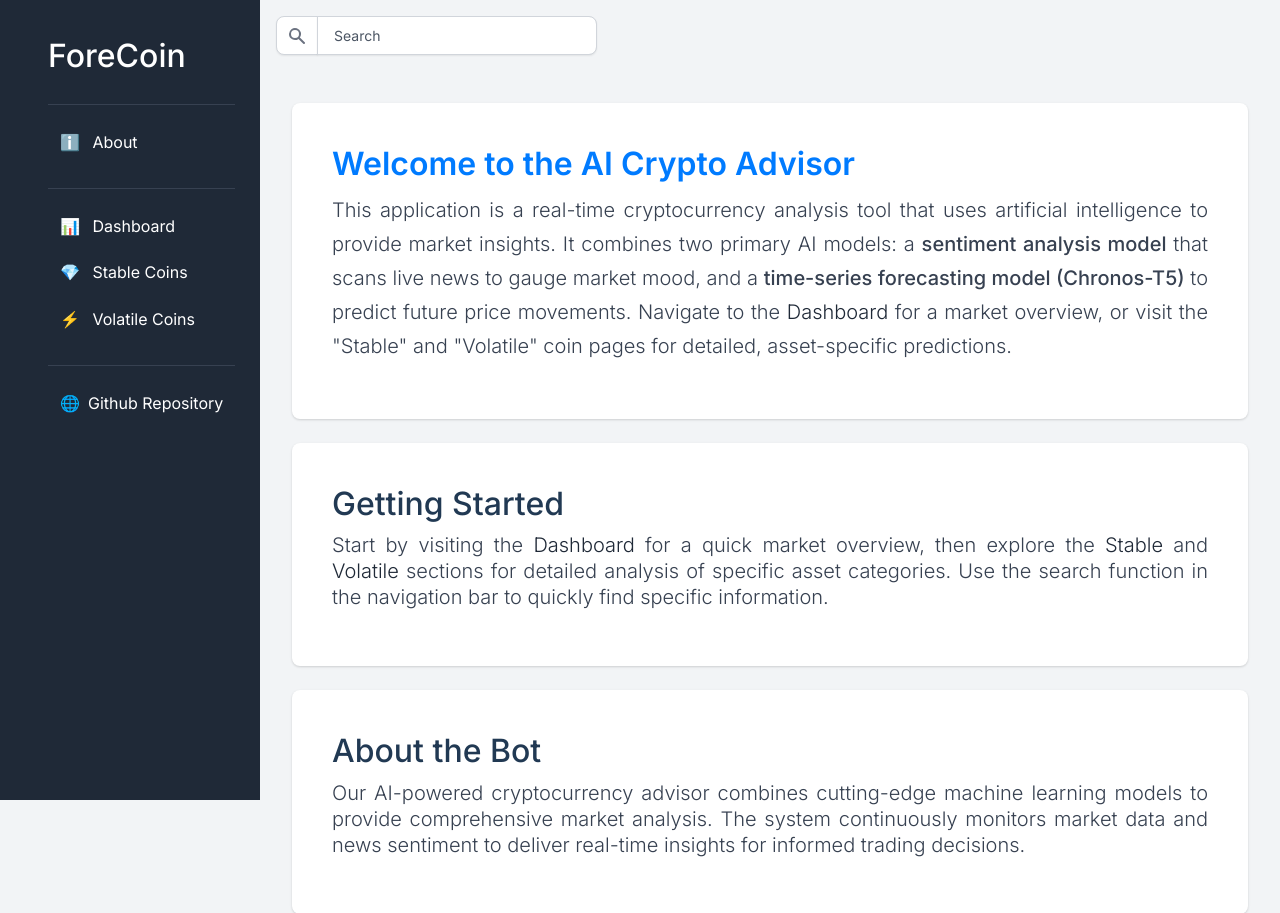
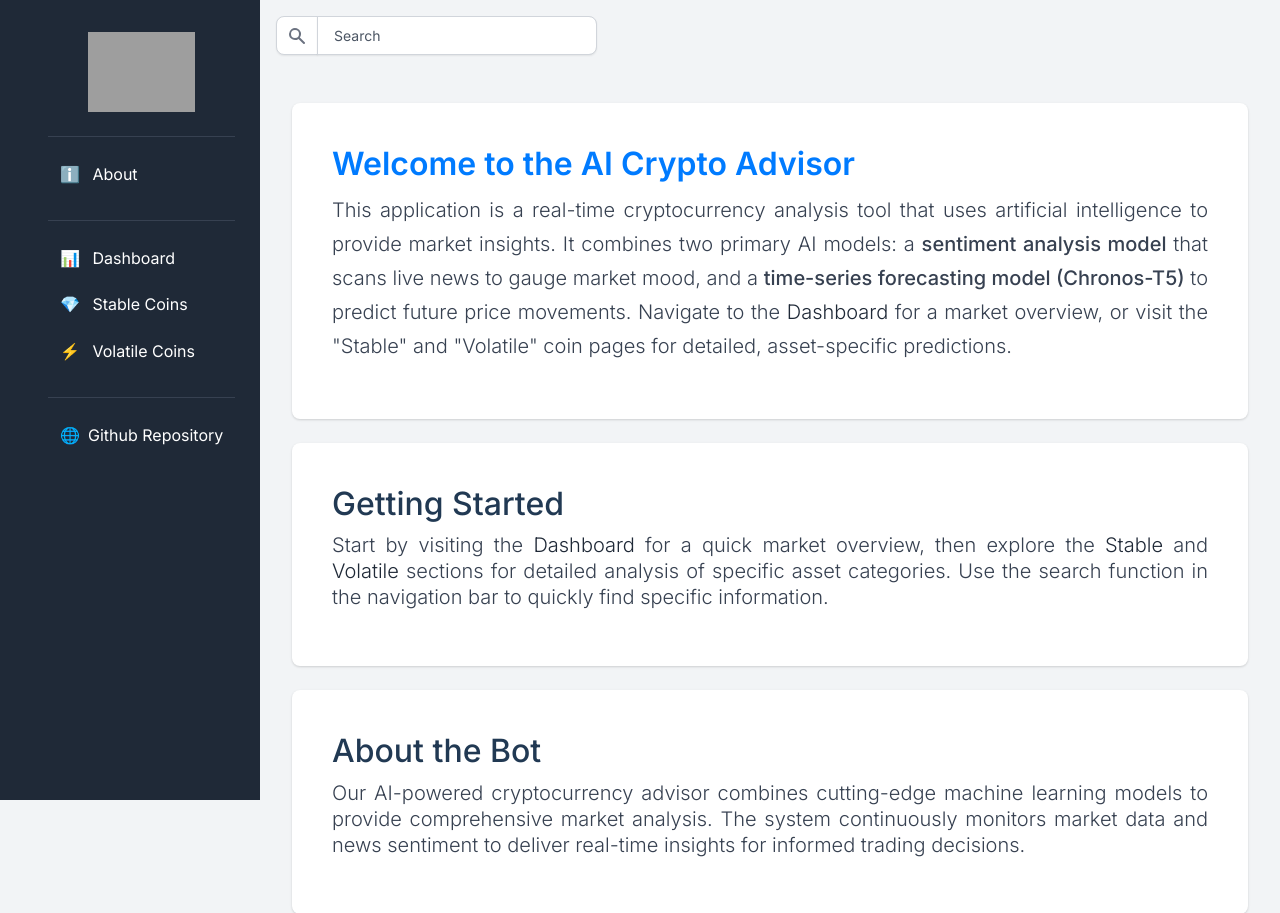
Before and after one commit to Elginz/ForeCoin, a Flask app: page / in a window 1280 px wide. Shown: the top 913 px of the page. Run offline with Flask 3, Linux system fonts and the light colour scheme; some libraries are stand-ins or nearby versions; grey boxes are pictures that could not be loaded.

Commit message:
Update sidebar.html

```diff
--- a/apps/templates/includes/sidebar.html
+++ b/apps/templates/includes/sidebar.html
@@ -14,8 +14,10 @@
 
     <div class="sidebar-inner px-4 pt-3">
       <!-- Brand Header -->
-      <div class="d-flex align-items-center mb-4">
-        <span class="fs-2 fw-bold text-white">ForeCoin</span>
+      <div class="d-flex justify-content-center align-items-center mb-4">
+        <img src="{{ url_for('static', filename='assets/img/ForeCoin.png') }}"
+             alt="ForeCoin Logo"
+             style="height: 10vh; width: auto;">
       </div>
 
 
```
